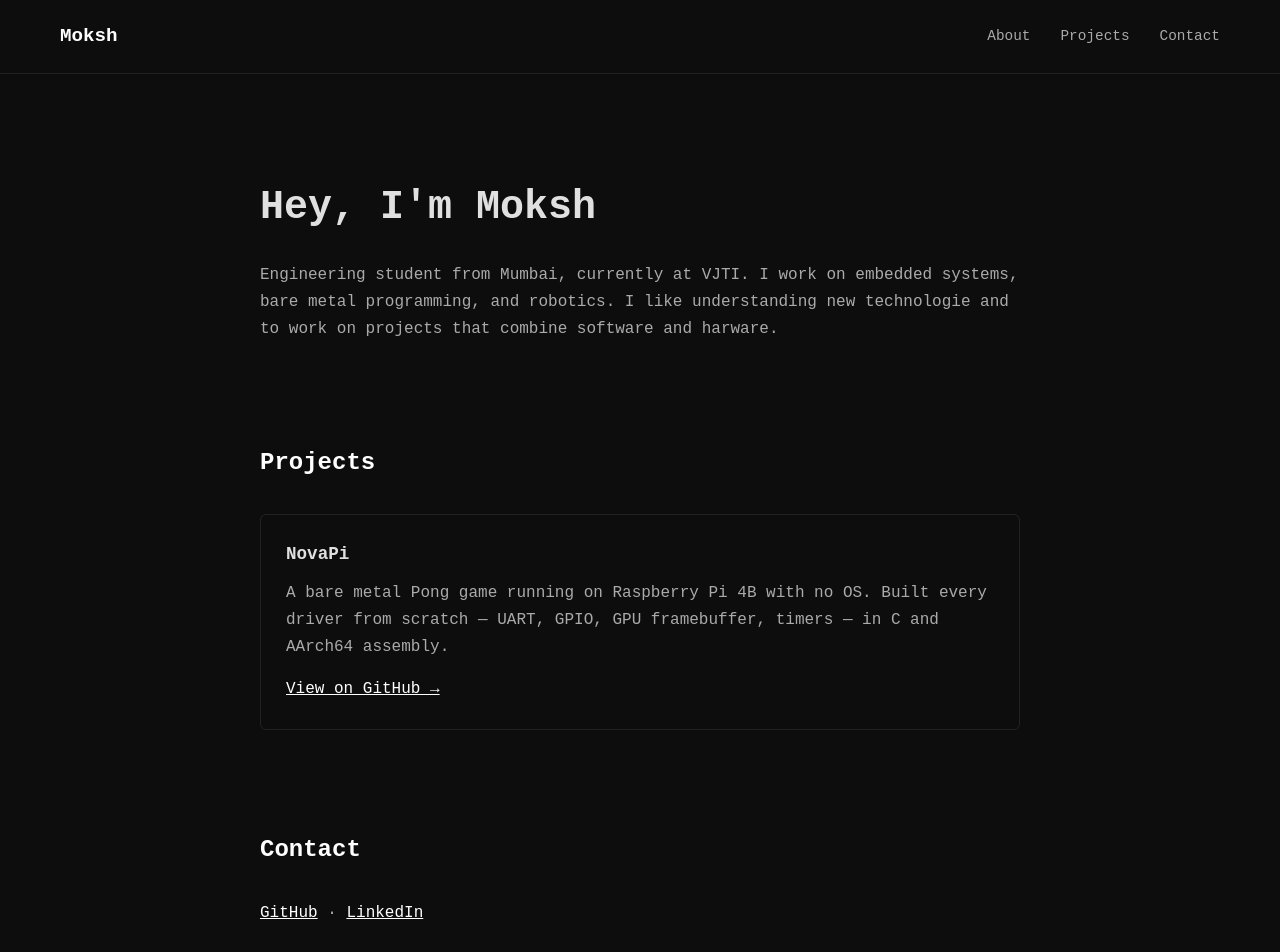
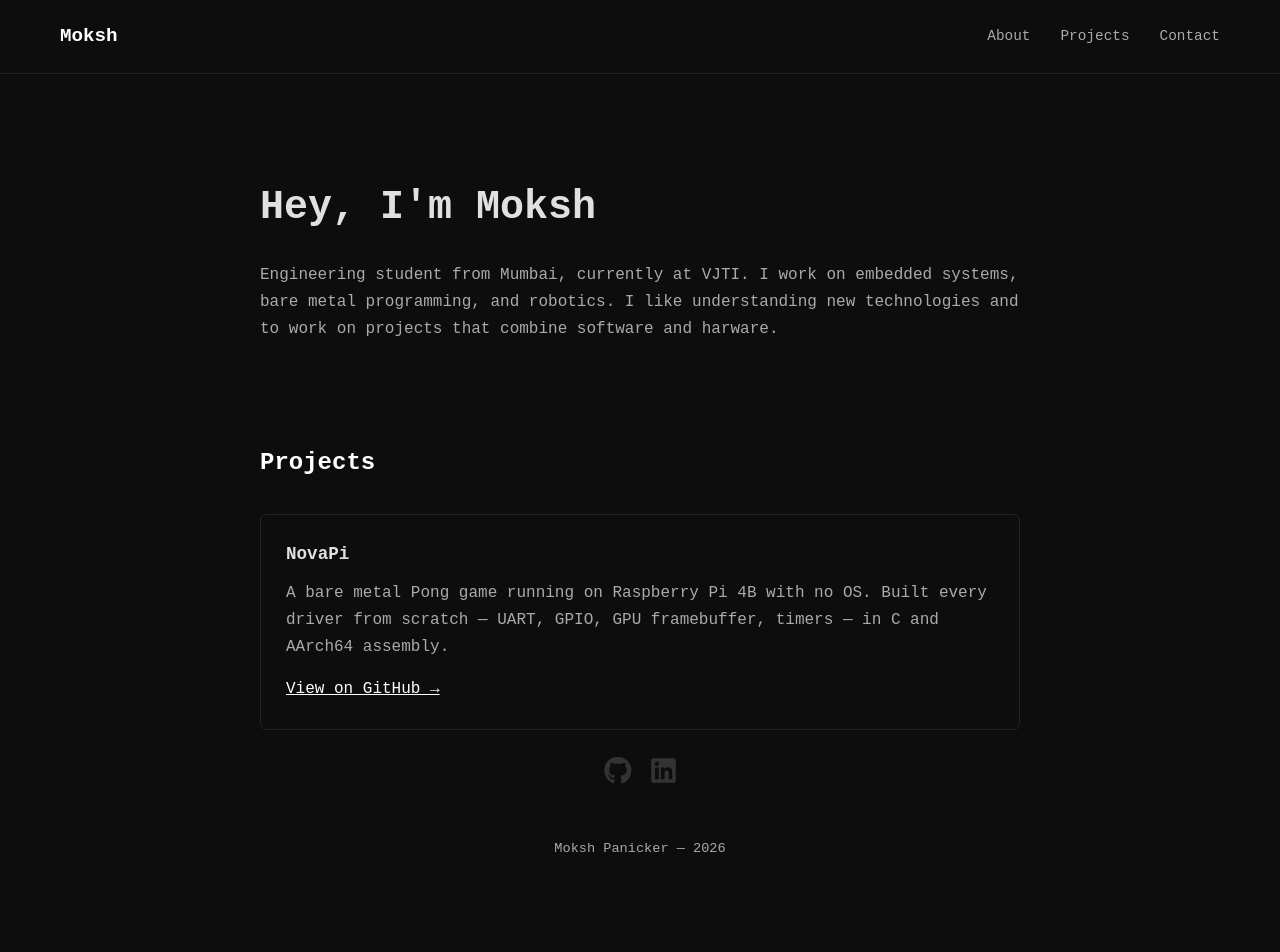
Before and after one commit to moxybaba/moxybaba.github.io, a plain HTML site: page index.html in a window 1280 px wide. Shown: the top 952 px of the page. Drawn offline with Linux system fonts and the light colour scheme.

Commit message:
Update index.html

```diff
--- a/index.html
+++ b/index.html
@@ -24,7 +24,7 @@
         <p>
             Engineering student from Mumbai, currently at VJTI.
             I work on embedded systems, bare metal programming, and robotics.
-            I like understanding new technologie and to work on projects that combine software and harware.
+            I like understanding new technologies and to work on projects that combine software and harware.
         </p>
     </section>
 
@@ -40,16 +40,6 @@
             </p>
             <a href="https://github.com/moxybaba/NovaPi" target="_blank">View on GitHub →</a>
         </div>
-
-    </section>
-
-    <section id="contact">
-        <h2>Contact</h2>
-        <p>
-            <a href="https://github.com/moxybaba" target="_blank">GitHub</a> ·
-            <a href="https://www.linkedin.com/in/moksh-panicker-1522b0335/" target="_blank">LinkedIn</a>
-        </p>
-    </section>
     <div class="social-links">
   <a href="https://github.com/moxybaba" target="_blank">
     <i class="fab fa-github"></i>
```
